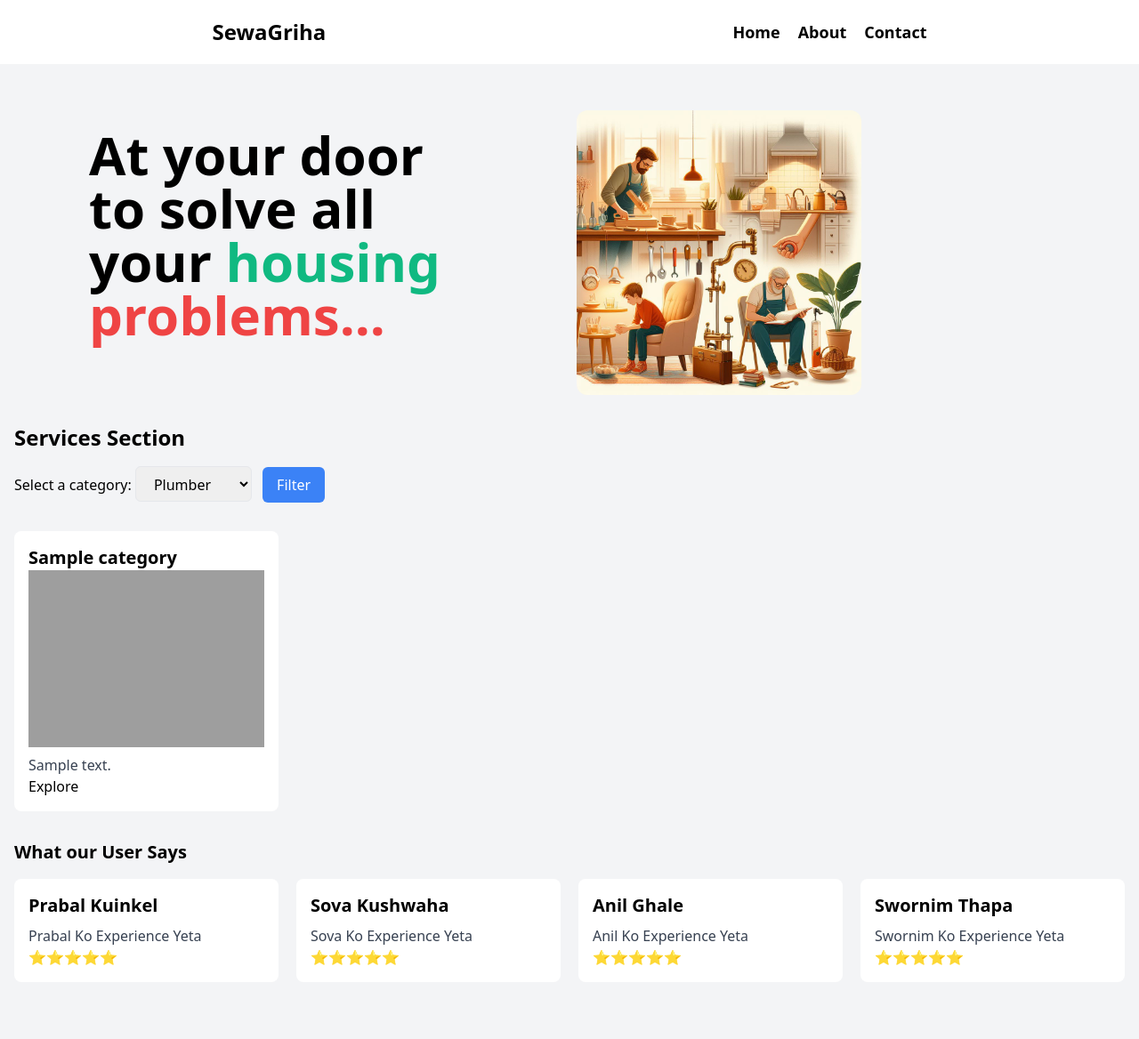
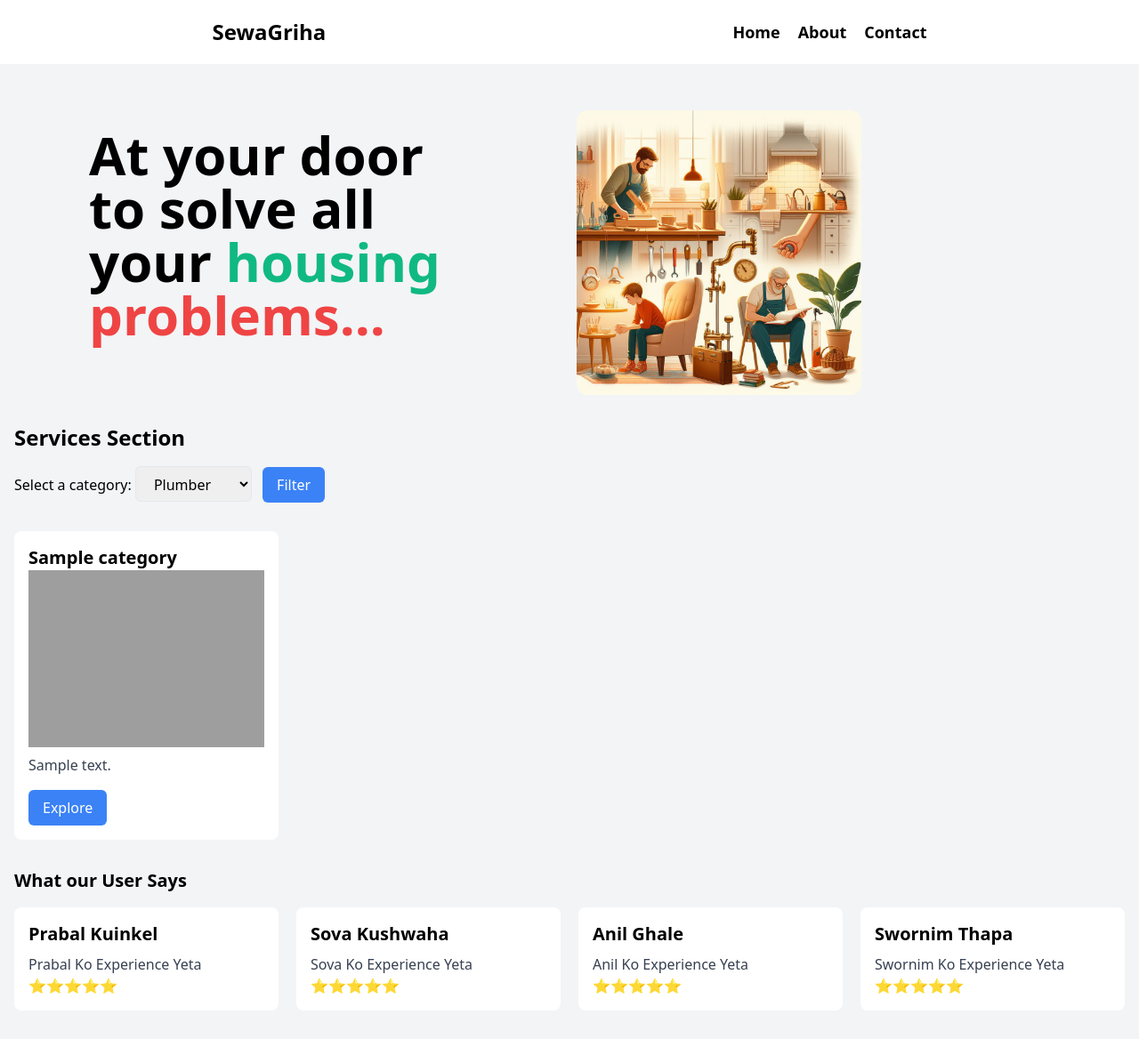
Before and after one commit to anilghale123/subidhaGhar, a Laravel app: page / in a window 1280 px wide. Shown: the top 1168 px of the page at 89% size. Run offline with Laravel 10, Linux system fonts and the light colour scheme; tables that the repository leaves empty hold one stand-in row (values such as "Sample post"); grey boxes are pictures that could not be loaded.

Commit message:
button code updated

```diff
--- a/resources/views/body.blade.php
+++ b/resources/views/body.blade.php
@@ -58,9 +58,9 @@
 
         <p class="text-gray-700 mt-2">{{ $category->description }}</p>
 
-        <button onclick="window.location.href='/sewa/{{ $category->id }}'" ...>
-            Explore
-        </button>
+        <button onclick="window.location.href='/sewa/{{ $category->id }}'" class=" mt-4 px-4 py-2 bg-blue-500 text-white rounded-md hover:bg-blue-600 focus:outline-none focus:ring focus:border-blue-300">
+                        Explore
+                    </button>
     </div>
 @endforeach
 
```
